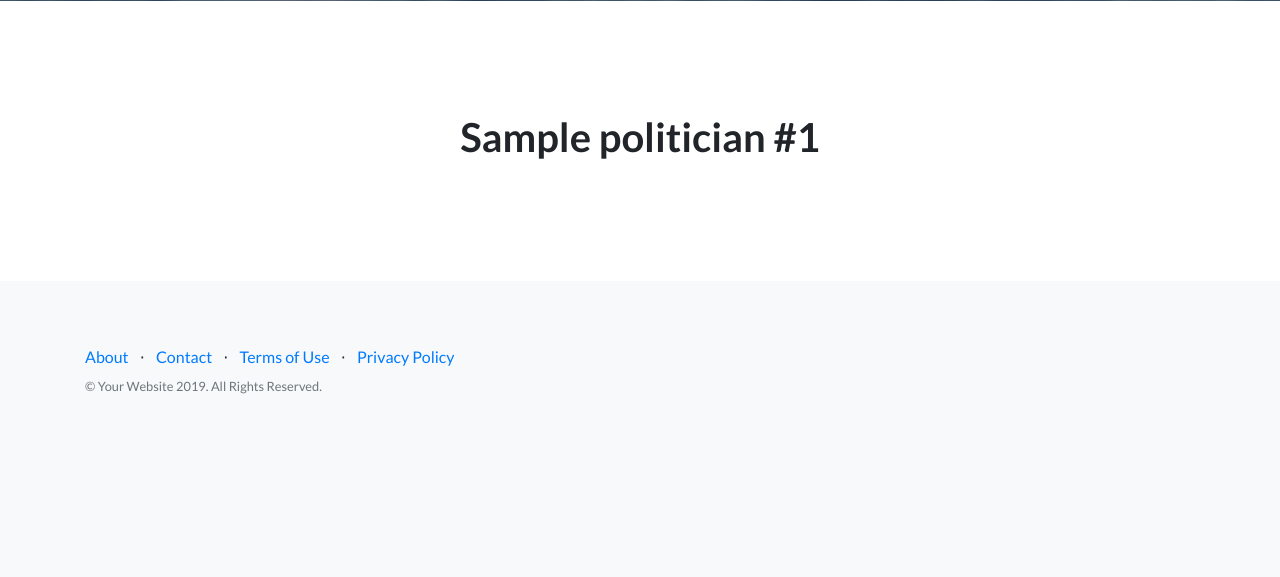
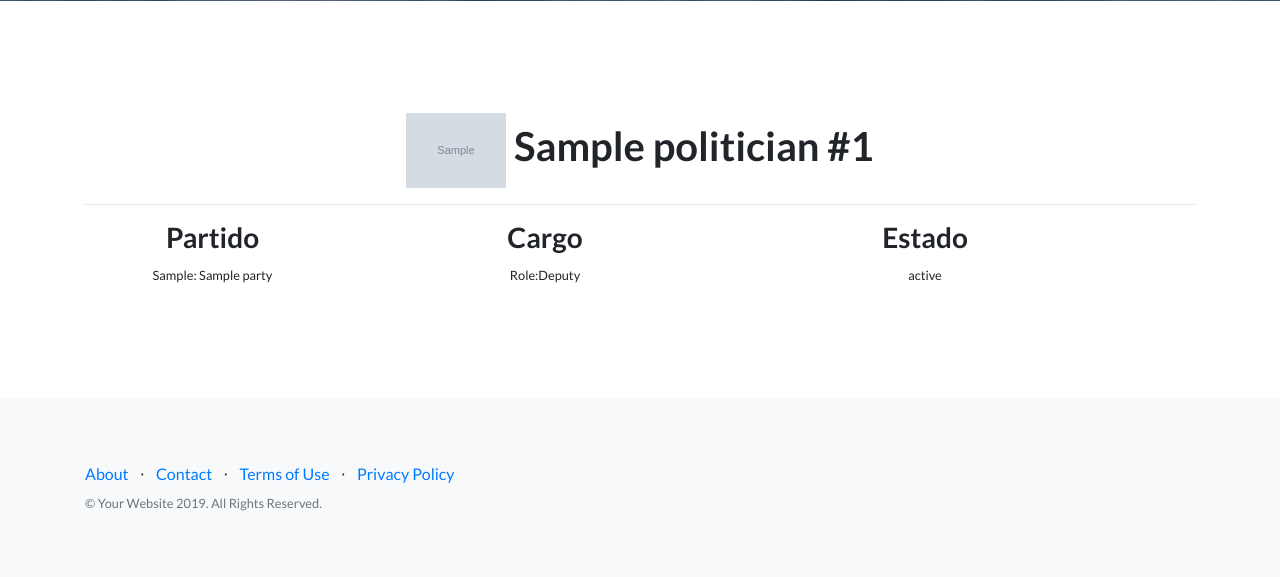
Before and after one commit to The-Creators-Lab/politisys, a Django app: page /politician/1/profile in a window 1280 px wide. Shown: the part 593-1170 px from the top of the page. Before the commit the page ends 987 px from the top, so only its background shows below. Run offline with Django 3.2, Linux system fonts and the light colour scheme; tables that the repository leaves empty hold one stand-in row (values such as "Sample post"); grey boxes marked "Sample" are stand-in pictures; style sheets or scripts are compiled from the project's sources; some libraries are stand-ins or nearby versions.

Commit message:
feat: politician profile page with basic data

```diff
--- a/politician/admin.py
+++ b/politician/admin.py
@@ -46,7 +46,7 @@ class PoliticianRoleFilter(admin.SimpleListFilter):
 @admin.register(Politician)
 class PoliticianAdmin(admin.ModelAdmin):
     actions = ["load_politicians"]
-    list_display = ["get_picture", "name", "role", "updated_at"]
+    list_display = ["get_picture", "name", "role", "role_state", "updated_at"]
     list_filter = [PoliticianRoleFilter]  # , PartiesFilter]
     search_fields = ["name"]  # , "party__initials", "party__name"]
 
--- a/politician/models.py
+++ b/politician/models.py
@@ -17,6 +17,7 @@ class Politician(models.Model):
     party = models.ForeignKey(
         Party, on_delete=models.CASCADE, null=True, blank=True)
     external_id = models.CharField(max_length=15, null=True, blank=True)
+    role_state = models.CharField(max_length=2, null=True, blank=True)
     active = models.BooleanField(default=True)
     created_at = models.DateTimeField(auto_now_add=True, null=True)
     updated_at = models.DateTimeField(auto_now=True, null=True)
--- a/politician/services.py
+++ b/politician/services.py
@@ -66,6 +66,7 @@ class SenateService(PoliticianService):
             politician.external_id = identity["CodigoParlamentar"]
             politician.party = self._get_party_by_initial(
                 identity["SiglaPartidoParlamentar"])
+            politician.role_state = identity["UfParlamentar"]
 
             politician.save()
 
@@ -94,6 +95,7 @@ class CongressService(PoliticianService):
             politician.name = self._capitalize_name(data["nome"])
             politician.external_id = data["id"]
             politician.party = self._get_party_by_initial(data["siglaPartido"])
+            politician.role_state = data["siglaUf"]
 
             politician.save()
 
--- a/politician/templates/politician/profile.html
+++ b/politician/templates/politician/profile.html
@@ -5,9 +5,41 @@
 
 <section class="features-icons text-center">
     <div class="container">
+        <div class="row d-none d-md-block d-lg-block">
+            <div class="col-lg-12">
+                <h1>
+                    <img src="{{ politician.picture }}" width=100 />
+                    {{ politician.name }} #{{ politician.id }}
+                </h1>
+            </div>
+        </div>
+
+        <div class="row d-sm-block d-md-none">
+            <div class="col-sm-12">
+                <img src="{{ politician.picture }}" width="90%" />
+            </div>
+            <div class="col-sm-12">
+                <h1>
+                    {{ politician.name }}
+                </h1>
+            </div>
+        </div>
+        <hr />
+
         <div class="row">
-            <div class="col-lg-12">
-                <h1>{{ politician.name }} #{{ politician.id }}</h1>
+            <div class="col-md-3 col-xs-12">
+                <h3>Partido</h3>
+                <small>{{ politician.party }}</small>
+            </div>
+
+            <div class="col-md-4 col-xs-12">
+                <h3>Cargo</h3>
+                <small>{{ politician.role }}</small>
+            </div>
+
+            <div class="col-md-4 col-xs-12">
+                <h3>Estado</h3>
+                <small>{{ politician.role_state }}</small>
             </div>
         </div>
     </div>
```
